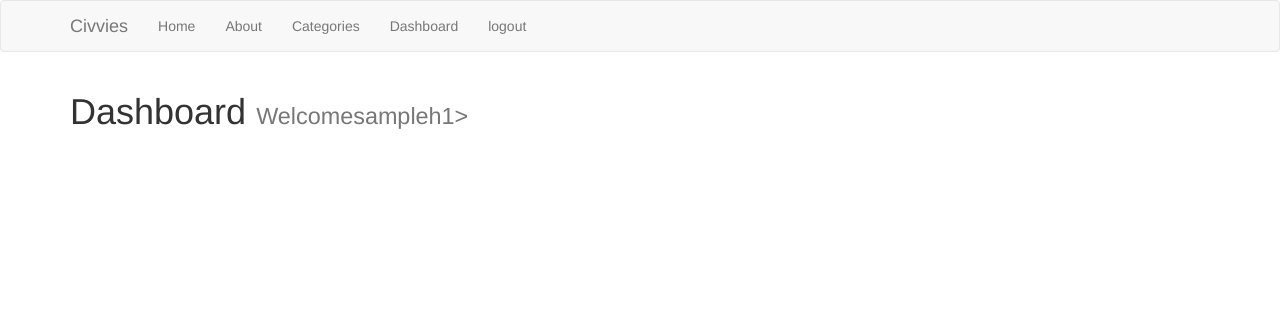
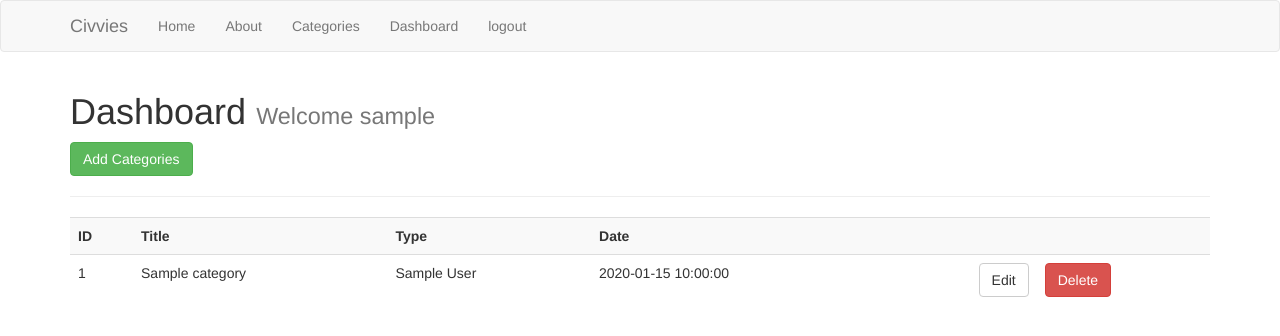
Before and after one commit to deepsikhak/civvies, a Flask app: page /dashboard in a window 1280 px wide. Shown: the top 336 px of the page. Run offline with Flask 2, Linux system fonts and the light colour scheme; the visitor is signed in with stand-in values (Sample User, id 1); tables that the repository leaves empty or names only in its code hold one stand-in row (values such as "Sample post"); some libraries are stand-ins or nearby versions.

Commit message:
category page

```diff
--- a/app.py
+++ b/app.py
@@ -16,7 +16,7 @@ app.config['MYSQL_CURSORCLASS'] = 'DictCursor'
 
 mysql = MySQL(app)
 
-Categories = Categories()
+#Categories = Categories()
 
 
 @app.route('/', methods=['GET'])
@@ -30,11 +30,22 @@ def whatsnew():
 
 @app.route('/categories', methods=['GET'])
 def categories():
-    return render_template('categories.html', categories = Categories)
+    cur = mysql.connection.cursor()
+    categories= cur.execute("SELECT * FROM categories ")
+    categories = cur.fetchall()
+    cur.close()
+    if len(categories) > 0:
+    	return render_template('categories.html', categories = categories)
+    else:
+    	msg = 'No Items found'
+    	return redirect(url_for('add_categories'))
 
 @app.route('/category/<string:id>/', methods=['GET'])
 def category(id):
-    return render_template('category.html', id=id)
+	cur = mysql.connection.cursor()
+	categories= cur.execute("SELECT * FROM categories")
+	categories = cur.fetchone()
+	return render_template('category.html', categories = categories)
 
 class RegisterForm(Form):
 	name= StringField('Name',[validators.Length(min=1,max=50)])
@@ -62,6 +73,8 @@ def register():
 		flash('You are now registered and can log in', 'success')
 		return redirect(url_for('login'))
 	return render_template('register.html',form = form)
+
+
 
 @app.route('/login', methods = ['GET', 'POST'])
 def login():
@@ -105,6 +118,7 @@ def is_logged_in(f):
 	return wrap
 
 @app.route('/logout')
+@is_logged_in
 def logout():
 	session.clear()
 	flash('You are now logged out','success')
@@ -113,7 +127,50 @@ def logout():
 @app.route('/dashboard')
 @is_logged_in
 def dashboard():
-	return render_template('dashboard.html')
+
+	cur = mysql.connection.cursor()
+
+	categories= cur.execute("SELECT * FROM categories")
+
+	categories = cur.fetchall()
+	cur.close()
+	if len(categories) > 0:
+		return render_template('dashboard.html', categories = categories)
+	else:
+		msg = 'No Items found'
+		return render_template('dashboard.html', msg = msg)
+
+
+
+class category_form(Form):
+	title= StringField('Title',[validators.Length(min=1,max=200)])
+	body = TextAreaField('Username', [validators.Length(min=30)])
+
+@app.route('/add_categories', methods=['GET', 'POST'])
+@is_logged_in
+def add_categories():
+	form = category_form(request.form)
+	if request.method == 'POST'and form.validate():
+		title = form.title.data
+		body = form.body.data
+
+		cur = mysql.connection.cursor()
+
+		cur.execute("INSERT INTO categories(title, body, author) VALUES(%s, %s, %s)",(title,body,session['username']))
+
+		mysql.connection.commit()
+
+		cur.close()
+
+
+		flash('Items Added', 'success')
+
+		return redirect(url_for('dashboard'))
+
+	return render_template('add_categories.html', form = form)
+
+
+
 
 if __name__ == '__main__':
 	app.secret_key = 'secret123'
--- a/templates/dashboard.html
+++ b/templates/dashboard.html
@@ -1,5 +1,32 @@
 {% extends 'layout.html' %}
 
 {% block body %}
-	<h1>Dashboard <small> Welcome{{session.username}}<small></small>h1>
+  <h1>Dashboard <small> Welcome {{session.username}}</small></h1>
+  <a class="btn btn-success" href="/add_categories"> Add Categories</a>
+  <hr>
+  <table class="table table-striped">
+    <tr>
+      <th>ID</th>
+      <th>Title</th>
+      <th>Type</th>
+      <th>Date</th>
+      <th></th>
+      <th></th>
+    </tr>
+    {% for item in categories %}
+      <tr>
+        <td>{{item.id}}</td>
+        <td>{{item.title}}</td>
+        <td>{{item.author}}</td>
+        <td>{{item.create_date}}</td>
+        <td><a href="edit_items/{{item.id}}" class="btn btn-default pull-right">Edit</a></td>
+        <td>
+          <form action="{{url_for('add_categories', id=item.id)}}" method="post">
+            <input type="hidden" name="_method" value="DELETE">
+            <input type="submit" value="Delete" class="btn btn-danger">
+          </form>
+        </td>
+      </tr>
+    {% endfor %}
+  </table>
 {% endblock %}
```
Also changed, not shown: templates/add_categories.html (added, +14 -0 lines).
